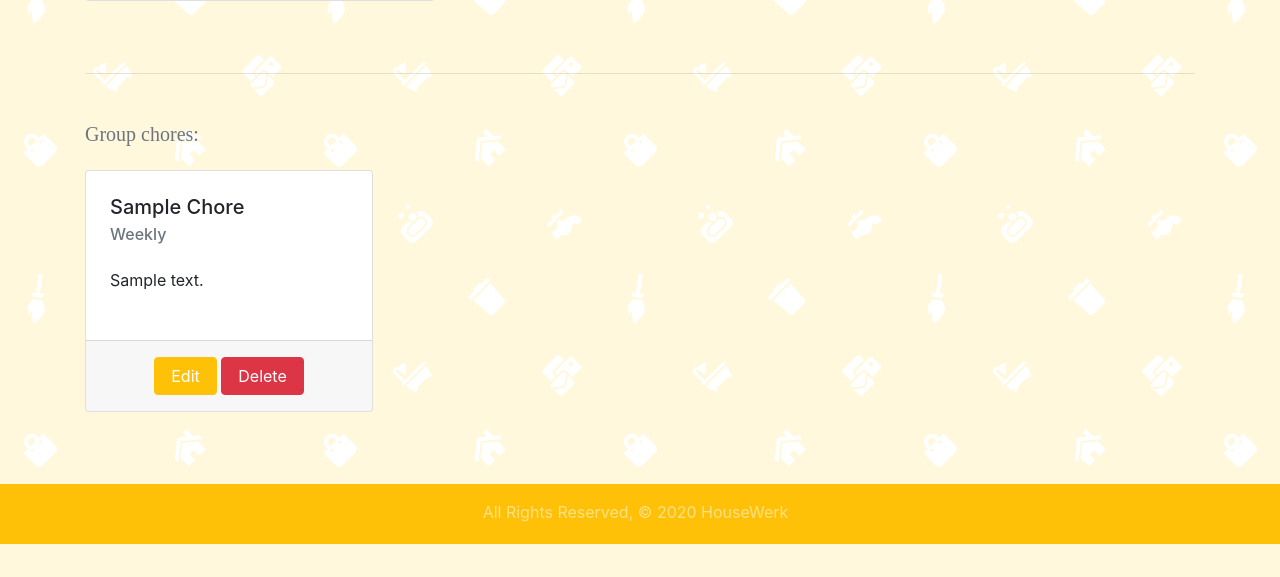
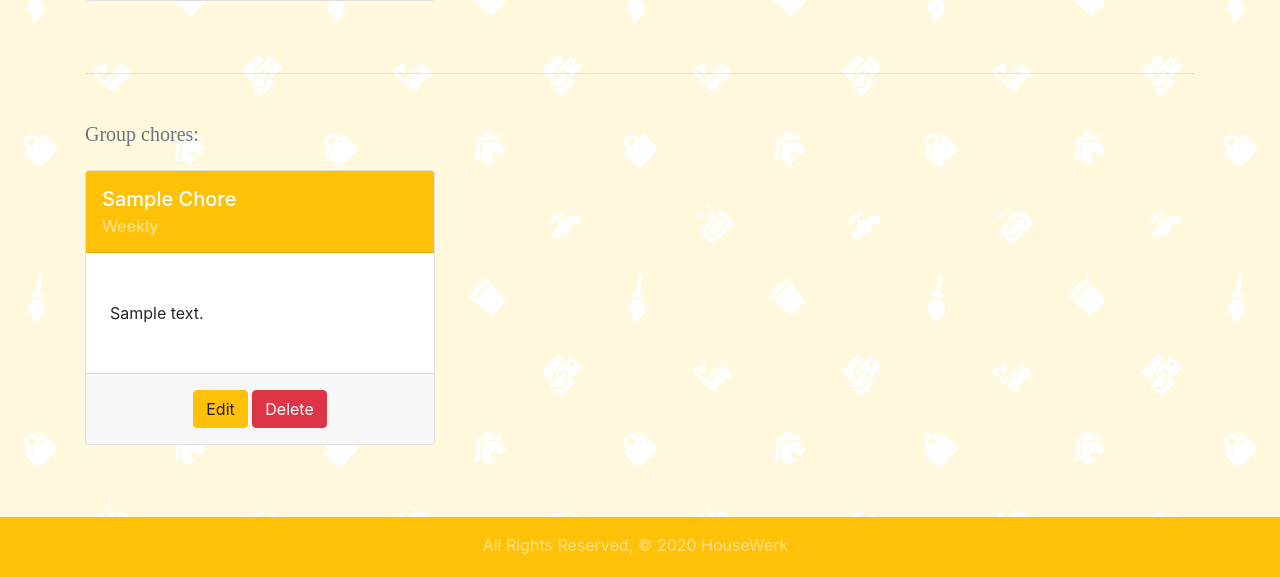
Before and after one commit to anya-pich/housewerk, a Django app: page /group/ in a window 1280 px wide. Shown: the part 1090-1667 px from the top of the page. Before the commit the page ends 1634 px from the top, so only its background shows below. Run offline with Django 3.2, Linux system fonts and the light colour scheme; a user stored in the database is signed in; tables that the repository leaves empty hold one stand-in row (values such as "Sample post"); some libraries are stand-ins or nearby versions; some web fonts are replaced.

Commit message:
group index tweaks

```diff
--- a/main_app/templates/group/index.html
+++ b/main_app/templates/group/index.html
@@ -73,33 +73,25 @@
     {% for chore in home.chores.all %}
 
     <div class="col mb-4">
-      <div class="card h-100" style="width: 18rem;">
+      <div class="card h-100">
+        <div class="card-header bg-warning">
+          <h5 class="card-title text-white">{{ chore|title }}</h5>
+					<h6 class="card-subtitle text-white-50">Weekly</h6>
+        </div>
         <div class="card-body p-4">
-          <h5 class="card-title">{{ chore|title }}</h5>
-          <h6 class="card-subtitle text-muted">Weekly</h6>
           <p class="card-text py-4">{{ chore.description }}</p>
         </div>
         {% if home.manager == request.user.profile %}
           <div class="card-footer px-4 text-center">
-            <a href="/group/{{ home.pk }}/chore/{{ chore.id }}/edit" class="btn btn-warning text-white px-3">Edit</a>
-            <a href="/group/{{ home.pk }}/chore/{{ chore.id }}/remove" class="btn btn-danger text-white px-3">Delete</a>
+            <a href="{% url 'chores_update' chore.id %}" class="btn btn-warning">Edit</a>
+            <a href="{% url 'chores_delete' chore.id %}" class="btn btn-danger">Delete</a>
           </div>
         {% endif %}
       </div>
     </div>
-<!--
-      <div class="card p-4 h-100">
-        <div class="card-body">
-          <h5 class="card-title">{{ chore|title }}</h5>
-          <p class="card-text mt-4">{{ chore.description }}</p>
-        </div>
-      </div>
-    </div> -->
 
     {% endfor %}
   </div>
-
 </div>
 
-
 {% endblock %}
--- a/main_app/templates/main_app/add.html
+++ b/main_app/templates/main_app/add.html
@@ -1,5 +1,5 @@
 {% extends 'base.html' %}
-{% include 'includes/navbar.html' %}
+
 {% block content %}
 
     <section class="form-section">
@@ -11,5 +11,5 @@
         </form>
     </section>
 
-{% include 'includes/footer_solid.html' %}
+
 {% endblock content %}
--- a/main_app/templates/main_app/chore_confirm_delete.html
+++ b/main_app/templates/main_app/chore_confirm_delete.html
@@ -1,6 +1,6 @@
 {% extends 'base.html' %}
 {% block content %}
-{% include 'includes/navbar.html' %}
+
 <body class="wallpaper-light">
   <h1>Delete Chore</h1>
 
@@ -13,5 +13,5 @@
   </form>
 </body>
 
- {% include 'includes/footer_solid.html' %}
+
 {% endblock %}
--- a/main_app/templates/main_app/chore_detail.html
+++ b/main_app/templates/main_app/chore_detail.html
@@ -1,6 +1,6 @@
 {% extends 'base.html' %}
 {% block content %}
-{% include 'includes/navbar.html' %}
+
 
 <body class="wallpaper-light">
 
@@ -30,5 +30,5 @@
             </div>
         </div>
 
-{% include 'includes/footer_solid.html' %}
+
 {% endblock %}
--- a/main_app/templates/main_app/chore_form.html
+++ b/main_app/templates/main_app/chore_form.html
@@ -1,6 +1,6 @@
 {% extends 'base.html' %}
 {% block content %}
-{% include 'includes/navbar.html' %}
+
   {% if object %}
     <h1>Edit: <span class="teal-text">{{object.name}}</span></h1>
   {% else %}
--- a/main_app/templates/main_app/edit.html
+++ b/main_app/templates/main_app/edit.html
@@ -1,11 +1,9 @@
 {% extends 'base.html' %}
 {% block content %}
-{% include 'includes/navbar.html' %}
 
     <h1>Update chore:</h1>
     <p>Lorem ipsum dolor, sit amet consectetur adipisicing elit. Optio ex laboriosam id dolorem, alias minus debitis officiis vel quo, architecto obcaecati eveniet ad voluptatem dolorum dolore deserunt expedita quas repellendus.</p>
     <a href="">Save changes</a>
     <a href="">Cancel</a>
 
-{% include 'includes/footer_solid.html' %}
 {% endblock content %}
--- a/main_app/templates/main_app/index.html
+++ b/main_app/templates/main_app/index.html
@@ -1,6 +1,5 @@
 {% extends 'base.html' %}
 {% block content %}
-{% include 'includes/navbar.html' %}
 
 <h3 class="text-muted my-4 brand">All Chores:</h3>
 <body class="wallpaper-light">
@@ -41,5 +40,5 @@
 
 
 {% endfor %}
-{% include 'includes/footer_solid.html' %}
+
 {% endblock %}
--- a/main_app/views.py
+++ b/main_app/views.py
@@ -133,22 +133,22 @@ class ChoreDelete(DeleteView):
 # def chores_detail(request):
 # 	return render(request, 'chores/detail.html')
 
-# def chores_update(request, chore_id):
-# 	chore = Chore.objects.get(id =chore_id)
+def chores_update(request, chore_id):
+	chore = Chore.objects.get(id =chore_id)
 
-# 	if request.method == 'POST':
-# 		form = ChoreForm(request.POST, instance = chore)
-# 		if form.is_valid():
-# 			chore = form.save()
-# 			return redirect('chores_detail', chore.id)
-# 	else:
-# 		form = ChoreForm(instance = chore)
-# 		return render (request, 'chores/chore_form.html', {'form':form})
+	if request.method == 'POST':
+		form = ChoreForm(request.POST, instance = chore)
+		if form.is_valid():
+			chore = form.save()
+			return redirect('chores_detail', chore.id)
+	else:
+		form = ChoreForm(instance = chore)
+		return render (request, 'chores/chore_form.html', {'form':form})
 
 
-# def chores_delete(request, chore_id):
-# 	Chore.objects.get(id = chore_id).delete()
-# 	return redirect('chores_index')
+def chores_delete(request, chore_id):
+	Chore.objects.get(id = chore_id).delete()
+	return redirect('chores_index')
 
 
 
```
